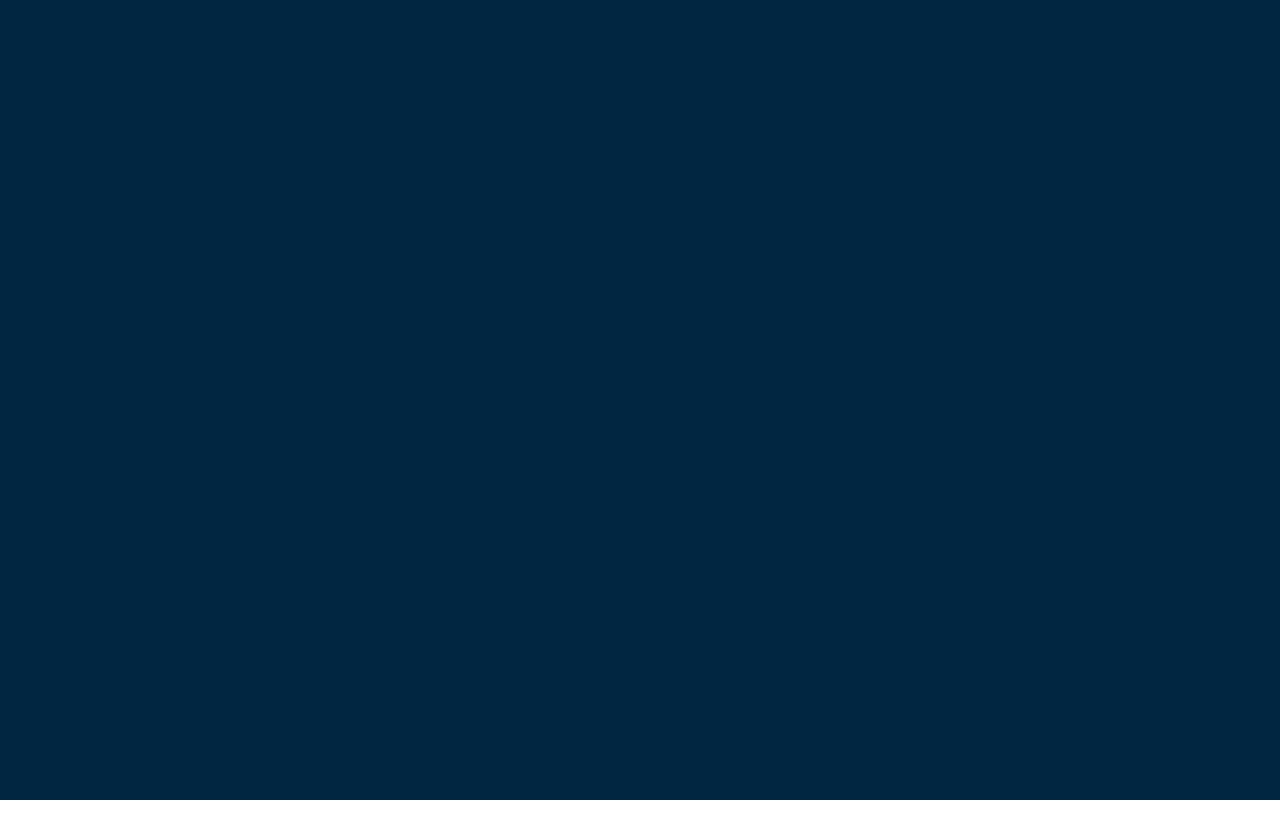
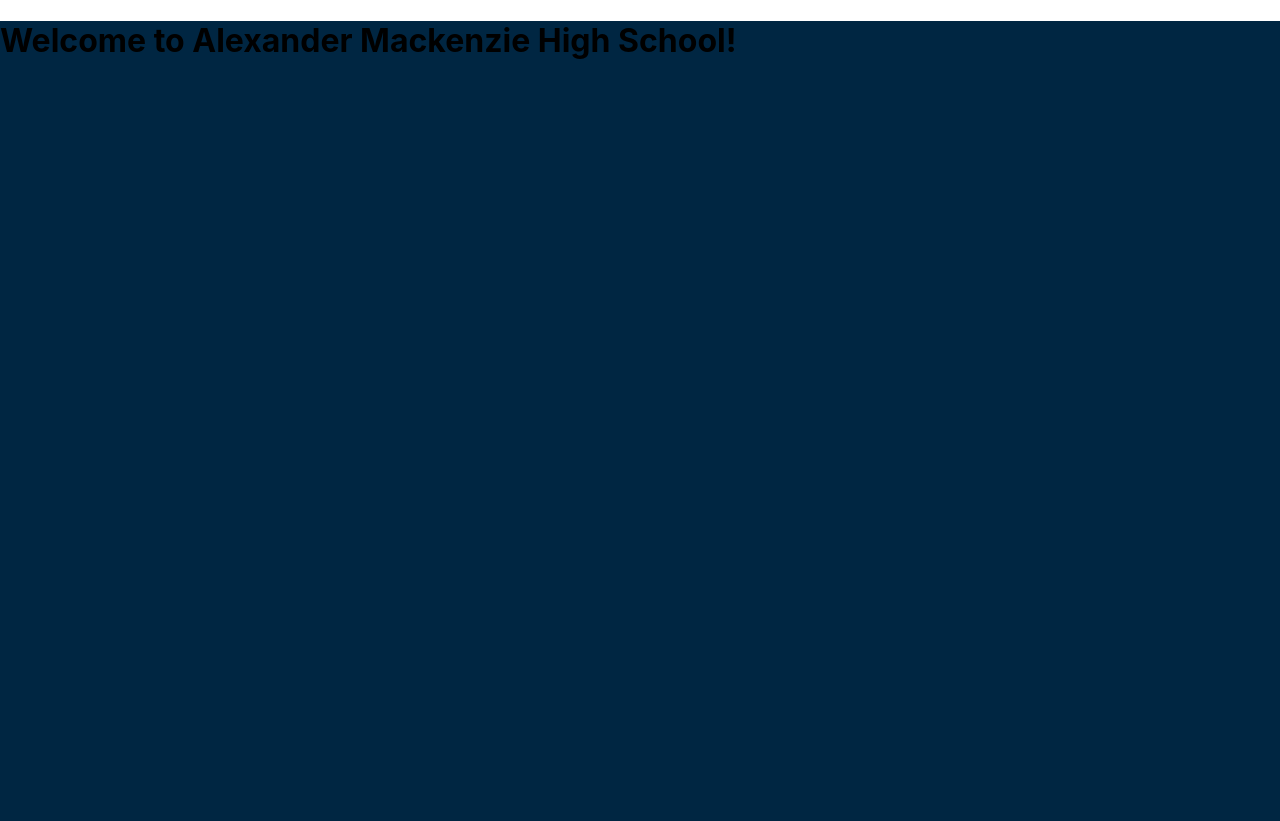
Before and after one commit to Coding-Club-AMHS/amac-app, a Next.js app: page / in a window 1280 px wide. Before the commit the page ends 800 px from the top, so only its background shows below. Built offline with nearby package versions, Linux system fonts and the light colour scheme.

Commit message:
changed the template

```diff
--- a/pages/index.js
+++ b/pages/index.js
@@ -9,7 +9,7 @@
       </Head>
 
       <main>
-
+        <h1>Welcome to Alexander Mackenzie High School!</h1>
       </main>
 
     </div>
```
Also changed, not shown: pages/contact-reps.js (renamed from pages/school-info/contact-reps.js), pages/faq.js (renamed from pages/school-info/faq.js).
